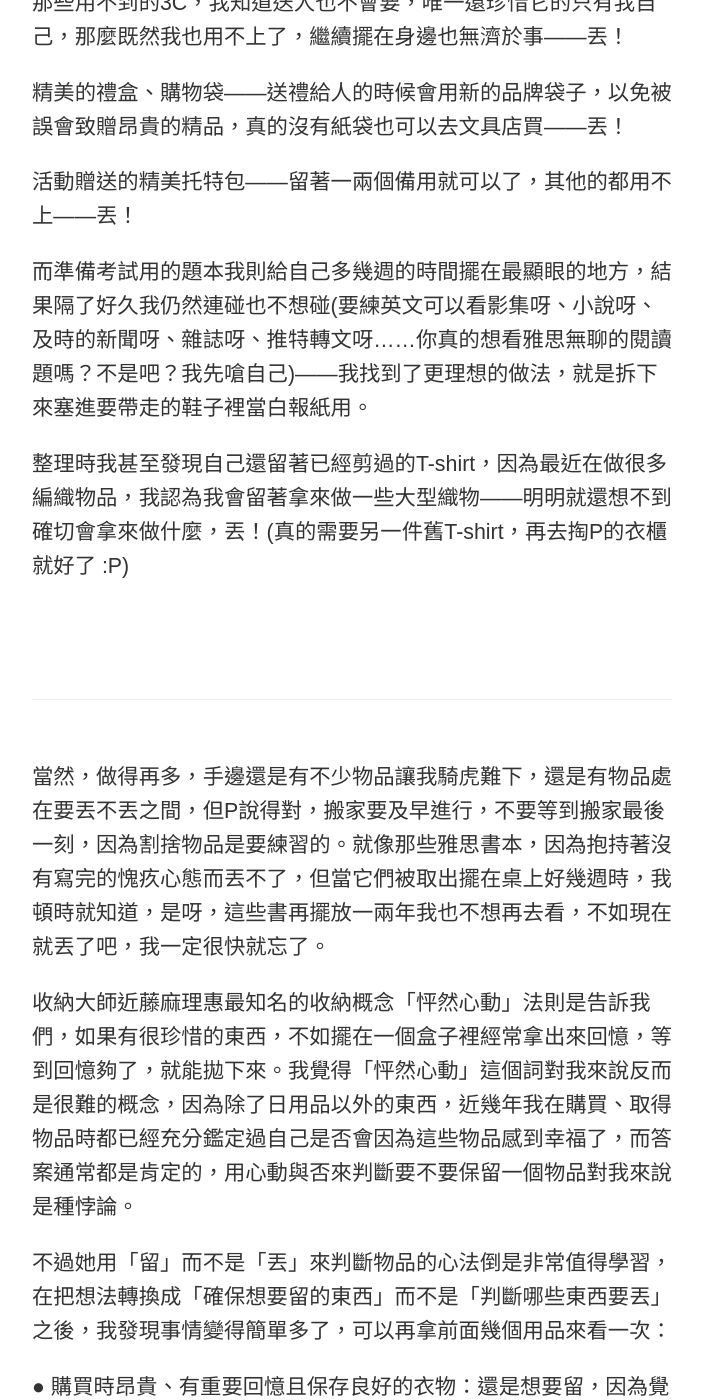
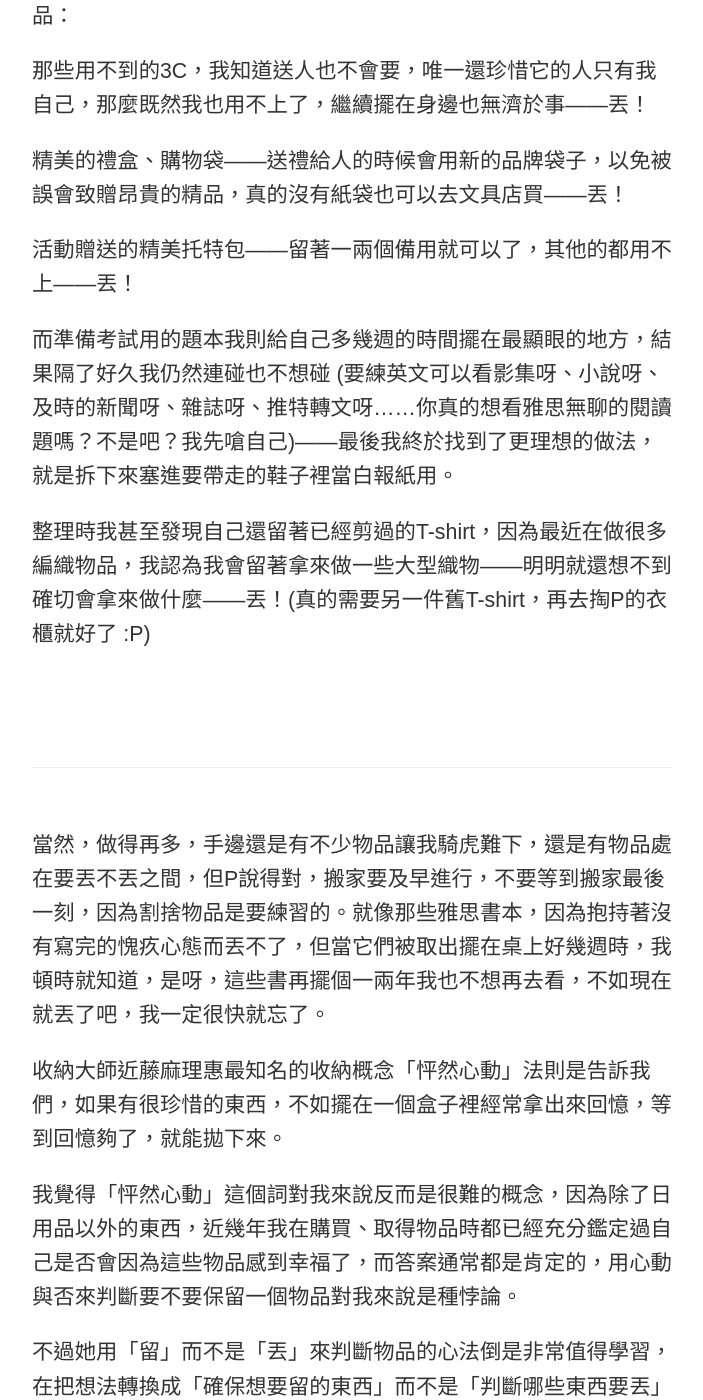
Before and after one commit to pqvst/tzling, a Jekyll site: the page built from _posts/2022-07-04-The_way_I_declutter_around_my_apt.md, in a window 1280 px wide and 1400 px high, scrolled down 8169 px. Shown: the whole window, without its empty margins (288-991 px from the left). Built offline with Jekyll 4.4.1, drawn with Linux system fonts in a browser that asks for light colours; nearby versions of some CDN libraries; some of the changed text lies outside the part shown.

Commit message:
Update 2022-07-04-The_way_I_declutter_around_my_apt.md

```diff
--- a/_posts/2022-07-04-The_way_I_declutter_around_my_apt.md
+++ b/_posts/2022-07-04-The_way_I_declutter_around_my_apt.md
@@ -35,7 +35,7 @@
 
 老實說，要想通斷捨離這件事還真的好難，尤其在有退路的時候，不過至少在那時，我心裡那分「保持搬家彈性」的信念已經悄悄萌芽，我也想像影集裡幹練的菁英一樣，帶著一口行李箱就能走遍世界各地。
 
-而真正讓我感受到物品之重的時刻，反而是因為Covid-19疫情，臨時要從韓國要回來的時候。這次準備時間比搬去的時候還要短，只有兩天的時間可以打包。那次我才發現，明明去韓國之前只帶了簡單衣物和睡袋去，兩年多之後卻**膨脹**出好幾倍的東西！
+而真正讓我感受到物品之重的時刻，反而是因為Covid-19疫情，臨時要從韓國回來的時候。這次準備時間比搬去的時候還要短，只有兩天的時間可以打包。那次我才發現，明明去韓國之前只帶了簡單衣物和睡袋去，兩年多之後卻**膨脹**出好幾倍的東西！
 
 在首爾丟東西也是一件相對昂貴的事，要像台北一樣購買專用垃圾袋，最後想留下的東西要寄回台灣也是一筆錢，不過這些都事小，真正面臨的反而是良心上的譴責——不購買不必要的東西，就不用丟棄造成環境汙染了，親身經歷「丟棄」這個過程，就更能體會「物品之重」，原來**擁有反而是負擔**。回台灣以後，在原本生活態度就相對簡單的P鼓勵之下，我才慢慢踏上了簡約生活之路。
 
@@ -56,14 +56,14 @@
 
 <br/>
 
-只是行銷手法不斷推陳出新，百貨公司、電商都為了爭搶流量和提升消費金額無所不用其極，很多平台更是抓準消費者重視實用或美觀的心態而在贈品設計上格外用心，像是滿額贈送實用的精緻碗盤、玻璃杯、吐司機、小烤箱、鍋具、托特包、手機架、毛毯，以往商場自己製作的商品已經不夠看，近年來品牌合作的商品更是流行——不過仔細想想，這些贈品可能都是我們本身**沒有需求，只是看起來好像有用的東西**。這些東西一旦拿回家裡，就會直接變成整理的一大阻礙。本來沒有烤土司習慣的人，即使當場說服自己會用到吐司機，實際上卻是隔很久有客人來時才會嘗鮮用到一次；本來就不會在家用餐的人，即使碗盤再好，也沒什麼機會可以用到；可愛的馬克杯擺在家裡很好看，但家裡已經有很多了——然而正因為這些東西*實用*、*好看*、*很新還沒打開來用過*、*設計精美要分成塑膠和紙類拆開很心痛*、*這個有客人來家裡吃飯、過夜的時候用得到*……，各種惜物心態下阻止我們拋棄物品了，因為丟掉它們好像不道德一樣，已經擁有的東西先丟掉以後用到再買也說不過去，所以最好的方式反而還是**一開始就不拿**。
+只是行銷手法不斷推陳出新，百貨公司、電商都為了爭搶流量和提升消費金額無所不用其極，很多平台更是抓準消費者重視實用或美觀的心態，在贈品設計上格外用心。舉凡集點換贈品、滿額就送實用小物、週年慶來店就送，手法多得眼花撩亂，贈品也十分有份量，例如的精緻碗盤、玻璃杯、吐司機、小烤箱、鍋具、托特包、手機架、毛毯……。以往商場自己製作的贈品已經不夠看，近年來品牌合作的商品更是流行——不過仔細想想，這些贈品可能都是我們本身**沒有需求，只是看起來好像有用的東西**。這些東西一旦拿回家裡，就會直接變成整理的一大阻礙。本來沒有烤土司習慣的人，即使當場說服自己會用到吐司機，實際上卻是隔很久有客人來時才會嘗鮮用到一次；本來就不會在家用餐的人，即使碗盤再好，也沒什麼機會可以用到；可愛的馬克杯擺在家裡很好看，但家裡已經有很多了——然而正因為這些東西*實用*、*好看*、*很新還沒打開來用過*、*設計精美要分成塑膠和紙類拆開很心痛*、「*這個留起來給客人來家裡吃飯的時候用」、「那個家人來過夜的時候用得到*」……，各種惜物心態阻止我們拋棄物品，因為丟掉它們好像不道德一樣，丟掉已經擁有的東西以後用得到再買也說不過去，所以最好的方式反而還是**一開始就不拿**。
 
 <br/>
 
-前陣子參加了一個航空公司的活動，這場活動有許多旅行社贊助商，現場每個人都發了一些旅遊書和設計精緻又很有紀念意義的托特包、文件袋，這些東西在要搬家的時候真的是要直接丟棄也不是、送人也不會有人想要，非常困擾；還也有次去美髮店，結束的時候店家送了一個很可愛的小透明提袋，帶回家後卻因為包包已經很多，完全找不到機會用……，這些記憶後來都經常提醒我**不要再拿任何看似免費的東西**，告訴自己租房子要錢，**空間是用錢換來的**，搬家也要搬家費，就比較能減少想帶東西回家的念頭。
+前陣子參加了一個航空公司的活動，這場活動有許多旅行社贊助商，現場每個人都發了一些旅遊書和設計精緻又很有紀念意義的托特包、文件袋，這些東西在搬家的時候真的是要直接丟棄也不是、送人也不會有人想要，非常困擾；還也有次去美髮店，結束的時候店家送了一個很可愛的小透明提袋，帶回家後卻因為包包已經很多，完全找不到機會用……，這些記憶後來都經常提醒我**不要再拿任何看似免費的東西**，告訴自己租房子要錢，**空間是用錢換來的**，搬家也要搬家費，就比較能減少想帶東西回家的念頭。
 
 
-後來更是發現，從源頭剪斷對斷捨離來說，反而已經是最簡單的做法，東西一旦到手了，就更難拋開了。
+後來更是發現，從源頭剪斷對斷捨離來說，反而已經是最簡單的做法，因為東西一旦到手了，就更難拋開了。
 <br/>
 
 
@@ -110,15 +110,15 @@
 
 以上都還算是狠下心、拍個照就能回收的東西，下面的物品才真正榮登最難丟的物品寶座，至今都還擺在家裡想拖到搬家前的最後一刻：<br/>
 
-○ 有紀念價值的物品：像是路跑的完賽贈品、跑衣、印有公司Logo、Slogan的T-shirt、外套，雖然知道自己不太有機會再穿上，但工作多年的記憶太濃厚、鍛鍊路跑的過程太艱辛跑完很感動，所以心理上捨不得回收這些東西。
+○ **有紀念價值的物品**：像是路跑的完賽贈品、跑衣、印有公司Logo、Slogan的T-shirt、外套，雖然知道自己不太有機會再穿上，但工作多年的記憶太濃厚、鍛鍊路跑的過程太艱辛跑完很感動，所以心理上捨不得回收這些東西。
 
-○ 購買時昂貴的衣物、鞋子：即使因為風格改變不再穿，但因為購買時曾經擺在購物車猶豫許久，實際購買也花了好幾千塊，平常也放在保潔袋裡好好收藏，保管狀態良好，這麼珍惜的東西一旦用不上了反而更難出清。
+○ **購買時昂貴的衣物、鞋子**：即使因為風格改變不再穿，但因為購買時曾經擺在購物車猶豫許久，實際購買時花了好幾千塊，平常也放在保潔袋裡好好收藏，保管狀態良好，這麼珍惜的東西一旦用不上了反而更難出清。
 
-○ 準備考試時的考題與讀物：準備考雅思時買了很多年的考古題，只做了一部分，雖然已經考取想要的分數，但感覺剩下題目不做很浪費(?)
+○ **準備考試時的考題與讀物**：準備考雅思和GMAT時買了很多考古題，最後卻只做了一部分，雖然已經考取了想要的分數，但感覺剩下題目不做很浪費(?)
 
-○ 精品的禮盒、購物袋：精品的包裝盒都無比精緻，留下來都以為能裝點東西，實際上和家裡擺設格格不入，拆開又覺得心很痛，總覺得花幾萬塊買的精品，有部分錢也挹注在那些裝精品的盒子上了，有沒有？！(哭腔)
+○ **精品的禮盒、購物袋**：精品的包裝盒都無比精緻，留下來都以為能裝點東西，實際上卻和家裡的擺設格格不入，拆開回收又覺得心很痛。總覺得花幾萬塊買的精品，有部分錢也挹注在那些裝精品的盒子上了，有沒有？！(哭腔)
 
-○ 樂高、收藏品、海報
+○ **樂高、收藏品、海報**
 
 
 
@@ -128,33 +128,36 @@
 
 P告訴我，最簡單的方式就是明白問自己：**「你確定以後會用到嗎？」**
 
-不是某天會用得到，而是確定會用得到，要想到那個使用情境才可以。
+既不是覺得某天會用得到，也不是幻想自己可以找到人送出去，而是確定會用得到，要想得到那個使用情境才可以。
 
-這個問題真的很一針見血，因為這句話，我可以再多回收掉兩成的物品。
+這個問題真的很一針見血，因為這句話，我可以再多回收掉兩成的物品：<br/>
 
-那些用不到的3C，我知道送人也不會要，唯一還珍惜它的只有我自己，那麼既然我也用不上了，繼續擺在身邊也無濟於事——丟！
+
+那些用不到的3C，我知道送人也不會要，唯一還珍惜它的人只有我自己，那麼既然我也用不上了，繼續擺在身邊也無濟於事——丟！
 
 精美的禮盒、購物袋——送禮給人的時候會用新的品牌袋子，以免被誤會致贈昂貴的精品，真的沒有紙袋也可以去文具店買——丟！
 
 活動贈送的精美托特包——留著一兩個備用就可以了，其他的都用不上——丟！
 
 
-而準備考試用的題本我則給自己多幾週的時間擺在最顯眼的地方，結果隔了好久我仍然連碰也不想碰(要練英文可以看影集呀、小說呀、及時的新聞呀、雜誌呀、推特轉文呀……你真的想看雅思無聊的閱讀題嗎？不是吧？我先嗆自己)——我找到了更理想的做法，就是拆下來塞進要帶走的鞋子裡當白報紙用。
+而準備考試用的題本我則給自己多幾週的時間擺在最顯眼的地方，結果隔了好久我仍然連碰也不想碰 (要練英文可以看影集呀、小說呀、及時的新聞呀、雜誌呀、推特轉文呀……你真的想看雅思無聊的閱讀題嗎？不是吧？我先嗆自己)——最後我終於找到了更理想的做法，就是拆下來塞進要帶走的鞋子裡當白報紙用。
 
-整理時我甚至發現自己還留著已經剪過的T-shirt，因為最近在做很多編織物品，我認為我會留著拿來做一些大型織物——明明就還想不到確切會拿來做什麼，丟！(真的需要另一件舊T-shirt，再去掏P的衣櫃就好了 :P)
+整理時我甚至發現自己還留著已經剪過的T-shirt，因為最近在做很多編織物品，我認為我會留著拿來做一些大型織物——明明就還想不到確切會拿來做什麼——丟！(真的需要另一件舊T-shirt，再去掏P的衣櫃就好了 :P)
 
 <br/>
 
 ---
 
-當然，做得再多，手邊還是有不少物品讓我騎虎難下，還是有物品處在要丟不丟之間，但P說得對，搬家要及早進行，不要等到搬家最後一刻，因為**割捨物品是要練習的**。就像那些雅思書本，因為抱持著沒有寫完的愧疚心態而丟不了，但當它們被取出擺在桌上好幾週時，我頓時就知道，是呀，這些書再擺放一兩年我也不想再去看，不如現在就丟了吧，我一定很快就忘了。
+當然，做得再多，手邊還是有不少物品讓我騎虎難下，還是有物品處在要丟不丟之間，但P說得對，搬家要及早進行，不要等到搬家最後一刻，因為**割捨物品是要練習的**。就像那些雅思書本，因為抱持著沒有寫完的愧疚心態而丟不了，但當它們被取出擺在桌上好幾週時，我頓時就知道，是呀，這些書再擺個一兩年我也不想再去看，不如現在就丟了吧，我一定很快就忘了。
 
 
-收納大師近藤麻理惠最知名的收納概念「怦然心動」法則是告訴我們，如果有很珍惜的東西，不如擺在一個盒子裡經常拿出來回憶，等到回憶夠了，就能拋下來。我覺得「怦然心動」這個詞對我來說反而是很難的概念，因為除了日用品以外的東西，近幾年我在購買、取得物品時都已經充分鑑定過自己是否會因為這些物品感到幸福了，而答案通常都是肯定的，用心動與否來判斷要不要保留一個物品對我來說是種悖論。
+收納大師近藤麻理惠最知名的收納概念「怦然心動」法則是告訴我們，如果有很珍惜的東西，不如擺在一個盒子裡經常拿出來回憶，等到回憶夠了，就能拋下來。
+
+我覺得「怦然心動」這個詞對我來說反而是很難的概念，因為除了日用品以外的東西，近幾年我在購買、取得物品時都已經充分鑑定過自己是否會因為這些物品感到幸福了，而答案通常都是肯定的，用心動與否來判斷要不要保留一個物品對我來說是種悖論。
 
 不過她用「留」而不是「丟」來判斷物品的心法倒是非常值得學習，在把想法轉換成「確保想要留的東西」而不是「判斷哪些東西要丟」之後，我發現事情變得簡單多了，可以再拿前面幾個用品來看一次：
 
-● 購買時昂貴、有重要回憶且保存良好的衣物：還是想要留，因為覺得和它們的緣分還沒有結束，還是會想再穿它。
+● 購買時昂貴、有重要回憶且保存良好的衣物：還是想留，因為覺得和它們的緣分還沒有結束，還是會想再穿它。
 
 ● 精品盒子、購物袋：不想保留了，因為和房子格格不入，即使收納在櫥櫃裡也很佔空間並且不美觀。
 
```
Also changed, not shown: other parts of _posts/2022-07-04-The_way_I_declutter_around_my_apt.md (+4 -4 lines).
